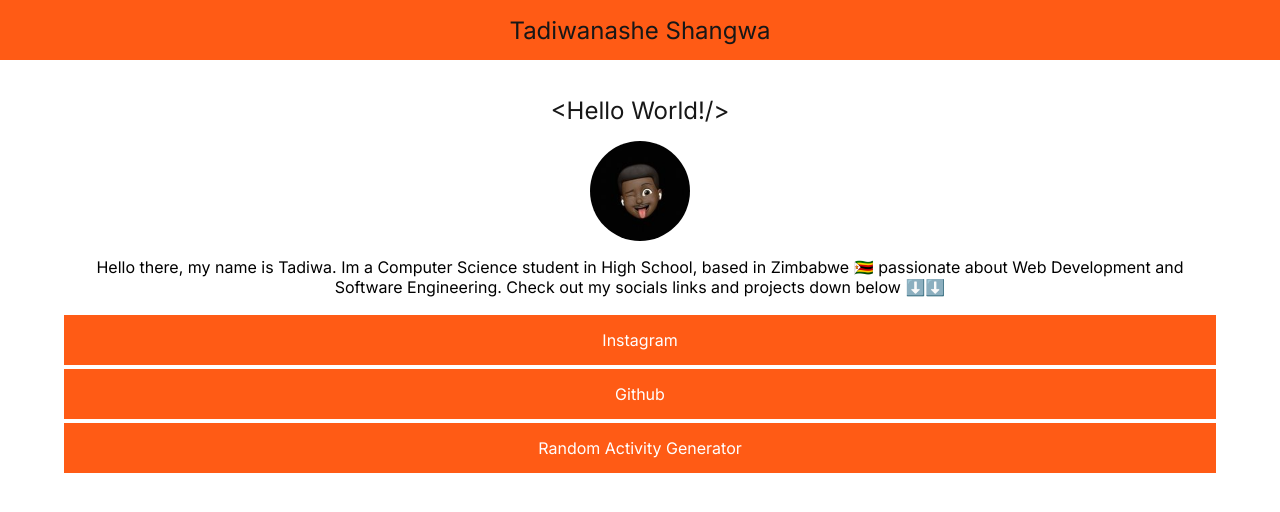
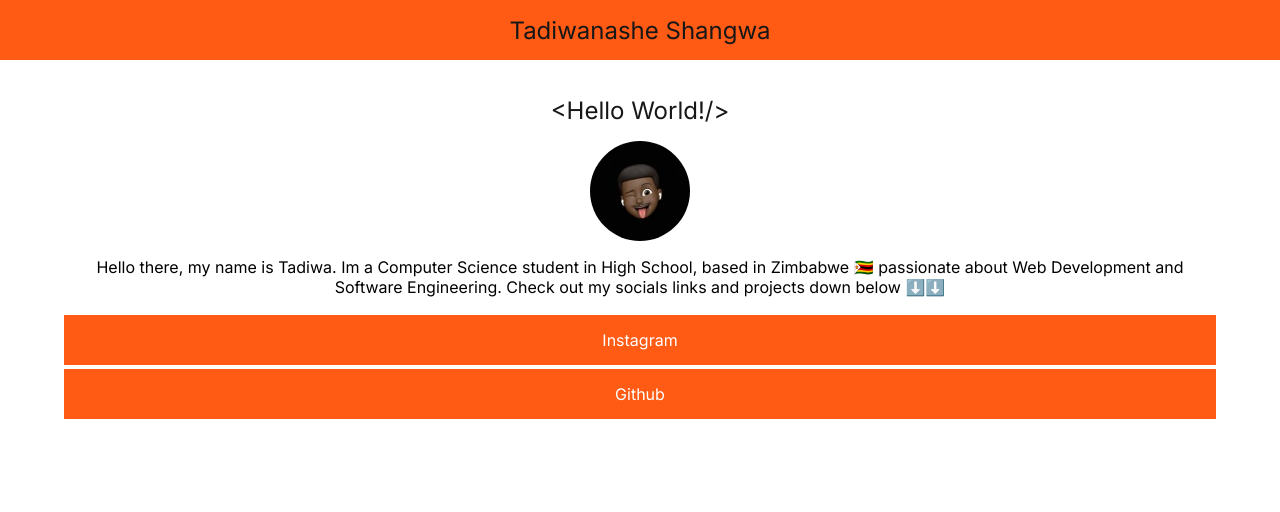
Before and after one commit to Tadiwr/My-Landing-Page, a React (Create React App) app: page / in a window 1280 px wide. Shown: the top 512 px of the page. Built offline with nearby package versions, Linux system fonts and the light colour scheme.

Commit message:
Removed rand-activity button from landing page

```diff
--- a/src/App.js
+++ b/src/App.js
@@ -20,7 +20,7 @@ function App() {
           <p>Hello there, my name is Tadiwa. Im a Computer Science student in High School, based in Zimbabwe 🇿🇼 passionate about Web Development and Software Engineering. Check out my socials links and projects down below ⬇️⬇️ </p>
           <a className='socials' href='http://instagram.com/tadiwadev' > Instagram</a>
           <a className='socials' href='http://github.com/Tadiwr' >Github</a>
-          <a className='socials' href='https://rand-activity.netlify.app/' >Random Activity Generator</a>
+          {/* <a className='socials' href='https://rand-activity.netlify.app/' >Random Activity Generator</a> */}
       </div>
     </div>
   );
```
